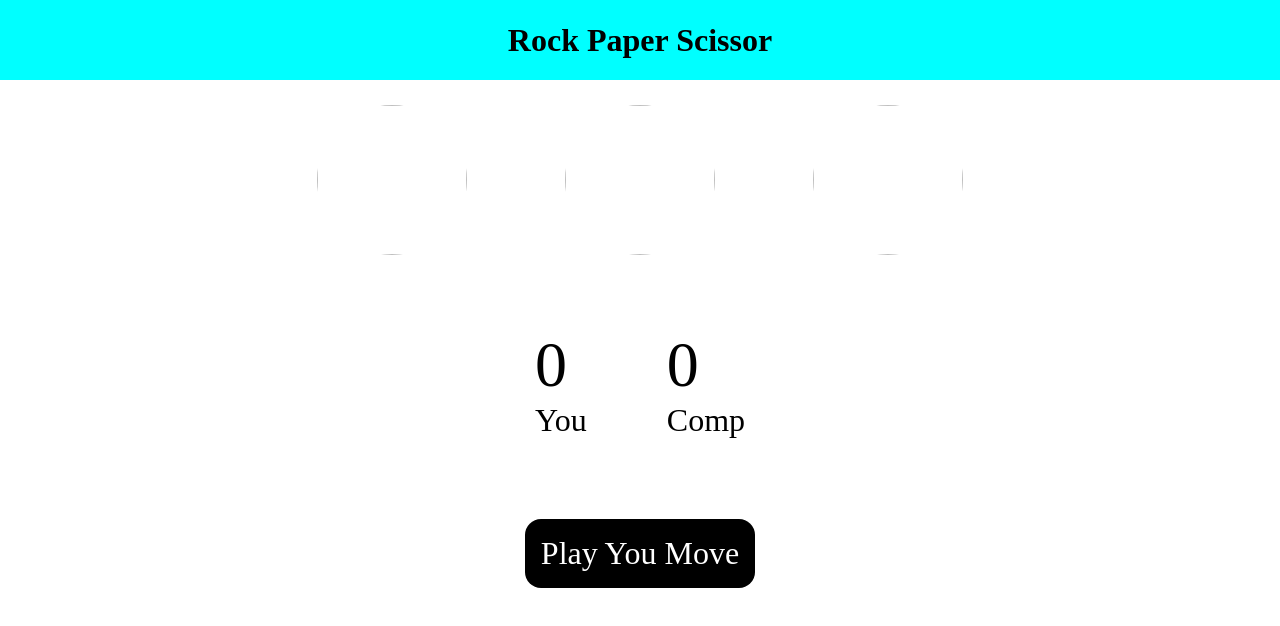
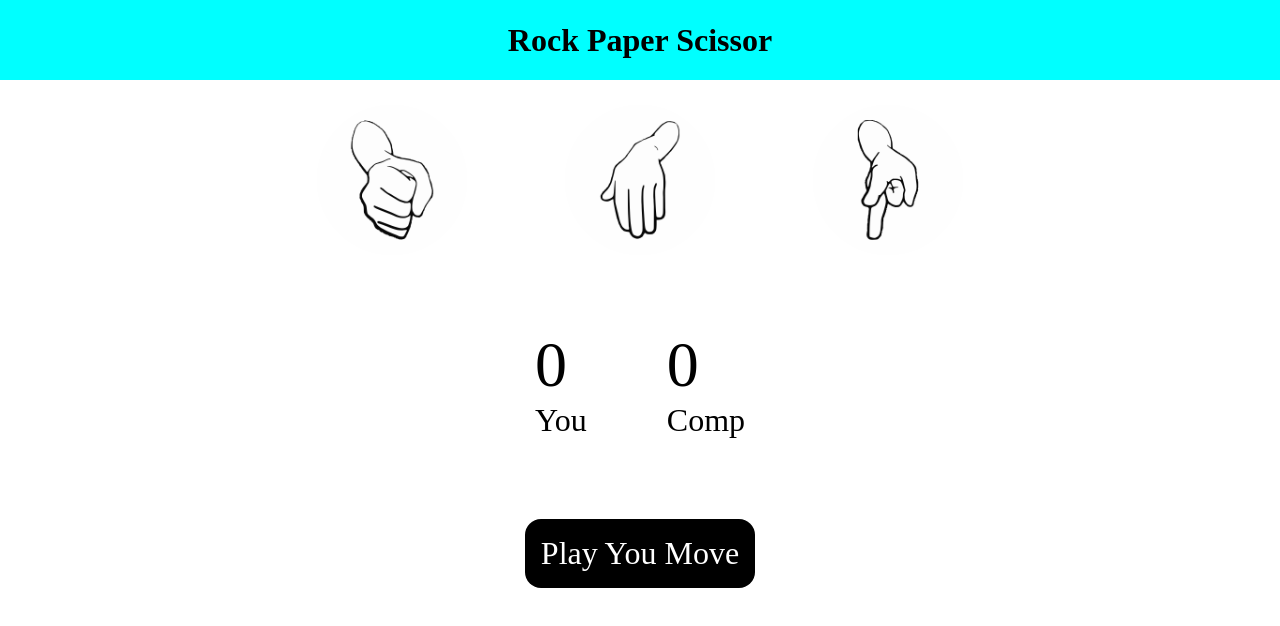
Before and after one commit to Gopalkumar05/rockpaperScissorGame, a plain HTML site: page index.html in a window 1280 px wide. Drawn offline with Linux system fonts and the light colour scheme; the site is published under a folder, as on GitHub Pages, so addresses that start at the root find nothing.

Commit message:
Update index.html

```diff
--- a/index.html
+++ b/index.html
@@ -11,13 +11,13 @@
     <!--start chosses-->
     <div class="chosse">
         <div class="chosses" id="rock">
-            <img src="/rock.png" alt="">
+            <img src="./rock.png" alt="">
         </div>
         <div class="chosses" id="paper">
-            <img src="/hand-paper.png" alt="">
+            <img src="./hand-paper.png" alt="">
         </div>
         <div class="chosses" id="scissor">
-            <img src="/scissors.png" alt="">
+            <img src="./scissors.png" alt="">
         </div>
     </div>
     <!--end chosses-->
```
